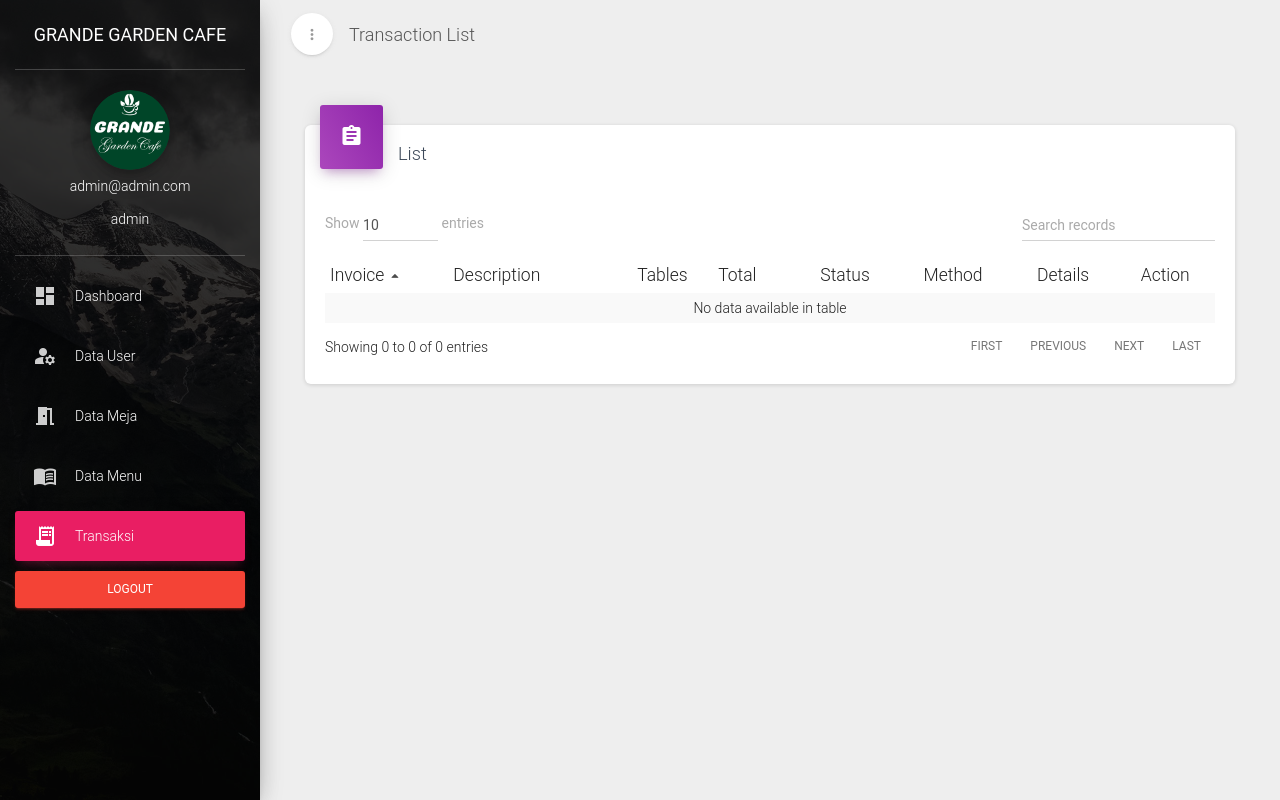
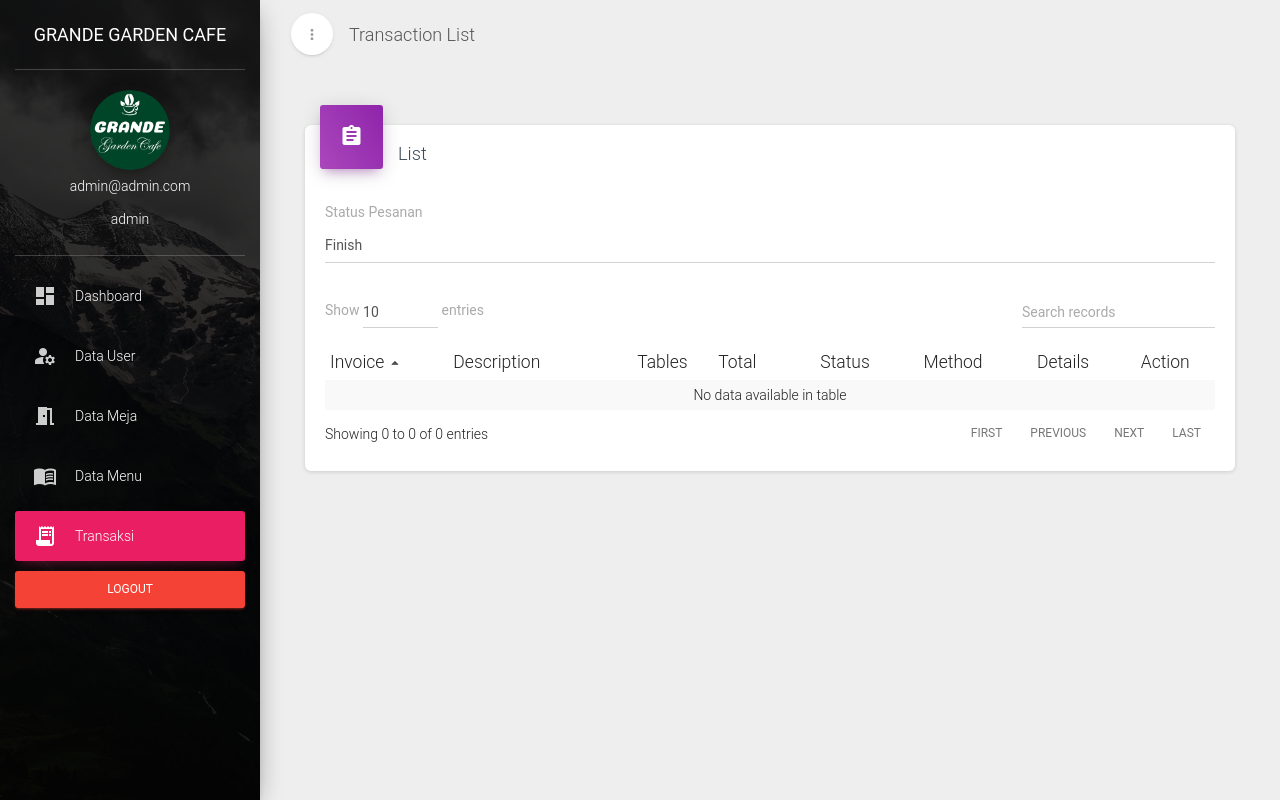
Before and after one commit to khosy19/grande, a Laravel app: page /admin/management/transaksi in a window 1280 px wide. Run offline with Laravel 8, Linux system fonts and the light colour scheme; a user stored in the database is signed in; data comes from the database, SQL or seed files in the repository; data that the repository does not hold is empty.

Commit message:
tambah dropdown view transaksi dan menu

```diff
--- a/resources/views/admin/transaksi.blade.php
+++ b/resources/views/admin/transaksi.blade.php
@@ -18,6 +18,14 @@
             </h4>
             <div class="toolbar">
                 <!--        Here you can write extra buttons/actions for the toolbar              -->
+                {{-- filter kategori --}}
+                <div class="form-group">
+                    <label for="category">Status Pesanan</label>
+                    <select name="category" class="form-control" required>
+                        <option value="finish">Finish</option>
+                        <option value="waiting">Waiting</option>
+                    </select>
+                </div>
             </div>
             <div class="material-datatables">
                 <table id="datatables" class="table table-striped table-no-bordered table-hover" cellspacing="0"
```
Also changed, not shown: resources/views/admin/food_list.blade.php (+10 -2 lines).
